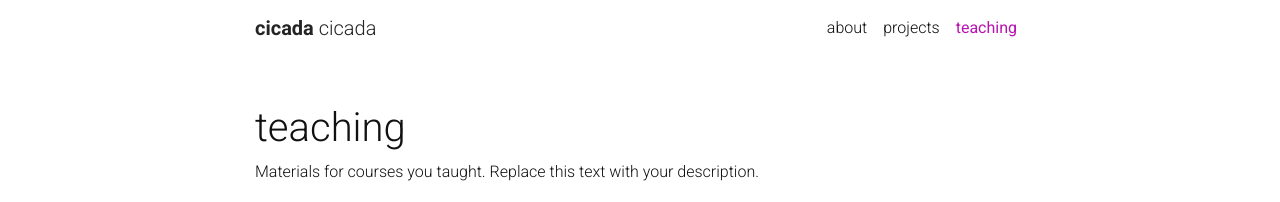
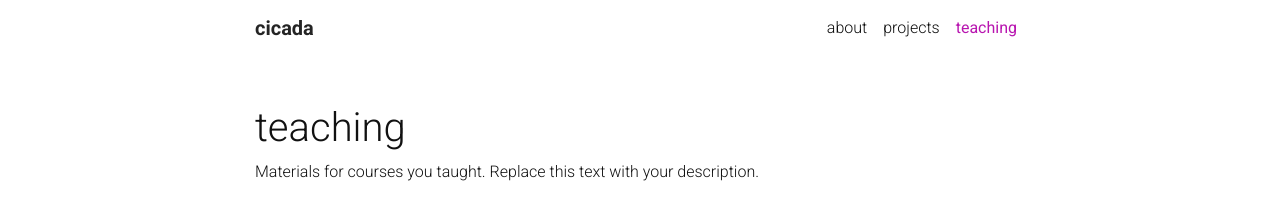
Before and after one commit to Scimatica-Labs/cicadadesign.in, a Jekyll site: the page built from _pages/teaching.md, in a window 1280 px wide. Shown: the top 202 px of the page. Built offline with Jekyll 4.4.1, drawn with Linux system fonts in a browser that asks for light colours; nearby versions of some CDN libraries; a style sheet for code colours, icons or effects is not loaded.

Commit message:
Update header.html

```diff
--- a/_includes/header.html
+++ b/_includes/header.html
@@ -13,7 +13,7 @@
       {% endif %}
       {% assign lastname = name | last %}-->
       <a class="navbar-brand title font-weight-lighter" href="{{ site.baseurl | prepend: site.url }}/">
-       <span class="font-weight-bold">{{ firstname }}</span> {{ middlenames }}  {{ lastname }}
+       <span class="font-weight-bold">{{ firstname }}</span> <!--{{ middlenames }}  {{ lastname }}-->
       </a>
       <!--{% elsif site.show_social_icons %}
         <!-- Social Icons -->
```
